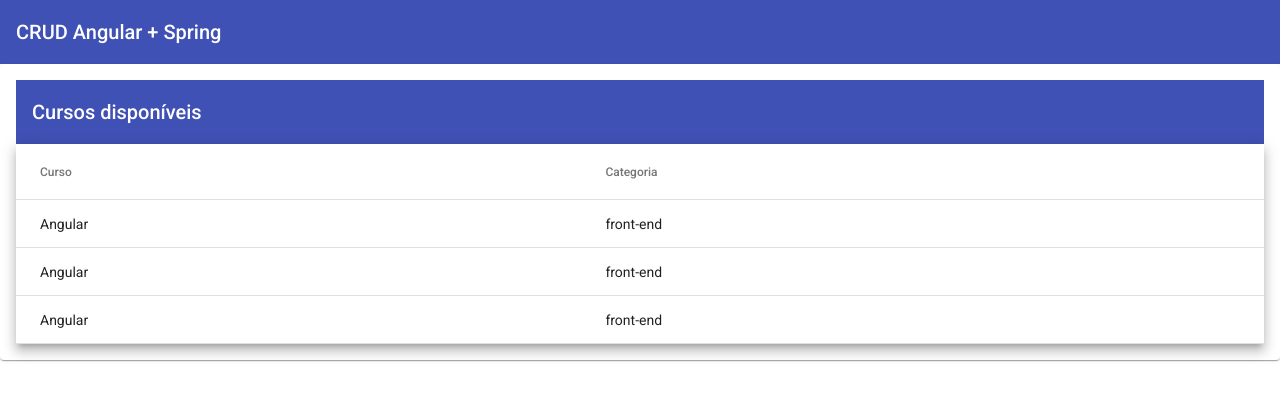
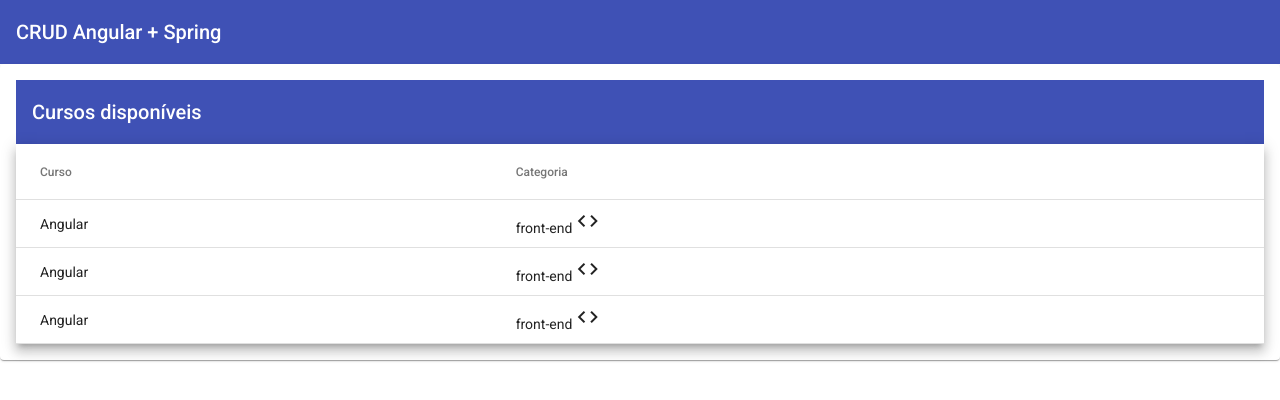
Before and after one commit to carolkbr/crud-angular-spring, an Angular app in the folder crud-angular/: page /courses in a window 1280 px wide. Shown: the top 400 px of the page. Built offline with nearby package versions, Linux system fonts and the light colour scheme.

Commit message:
Cria pipe para mostrar ícones de cursos

```diff
--- a/crud-angular/src/app/courses/courses/courses.component.html
+++ b/crud-angular/src/app/courses/courses/courses.component.html
@@ -12,7 +12,10 @@
       <!-- Category Column-->
       <ng-container matColumnDef="category">
         <th mat-header-cell *matHeaderCellDef>Categoria</th>
-        <td mat-cell *matCellDef="let course">{{ course.category }}</td>
+        <td mat-cell *matCellDef="let course">{{ course.category }}
+          <mat-icon aria-hidden="false" aria-label="Course category">{{course.category | category}}</mat-icon>
+
+        </td>
       </ng-container>
 
       <tr mat-header-row *matHeaderRowDef="displayedColumns"></tr>
--- a/crud-angular/src/app/courses/services/courses.service.ts
+++ b/crud-angular/src/app/courses/services/courses.service.ts
@@ -14,7 +14,7 @@
   list() {
     return this.httpClient.get<Course[]>(this.API).pipe(
       first(),
-      delay(5000),
+      delay(2000),
       tap(courses => console.log(courses))
     );
   }
--- /dev/null
+++ b/crud-angular/src/app/shared/pipes/category.pipe.ts
@@ -0,0 +1,16 @@
+import { Pipe, PipeTransform } from '@angular/core';
+
+@Pipe({
+  name: 'category'
+})
+export class CategoryPipe implements PipeTransform {
+
+  transform(value: string): string {
+    switch(value){
+      case 'front-end': return 'code';
+      case 'back-end': return 'computer';
+    }
+    return 'code';
+  }
+
+}
```
Also changed, not shown: crud-angular/src/app/shared/app-material/app-material.module.ts (+3 -5 lines), crud-angular/src/app/shared/shared.module.ts (+7 -2 lines), 1 other file (tests, documents, lock files or other folders).
